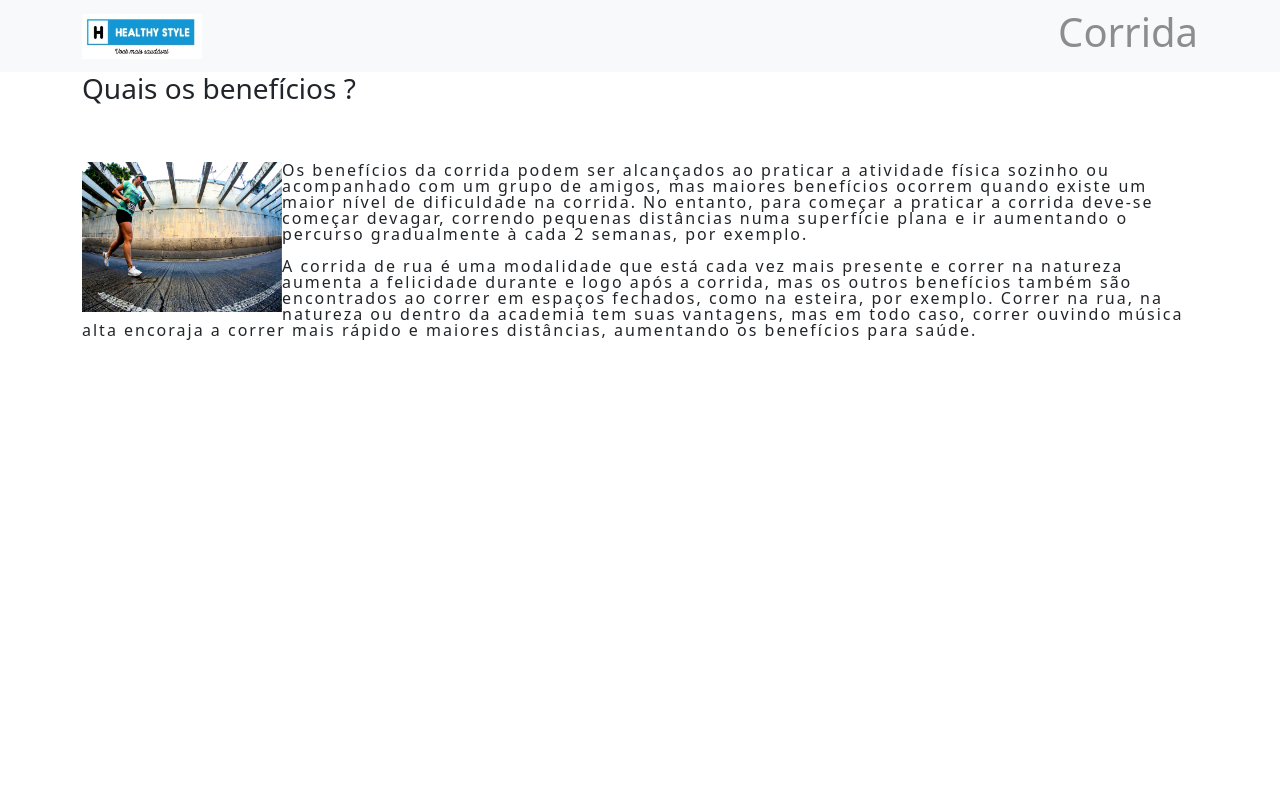
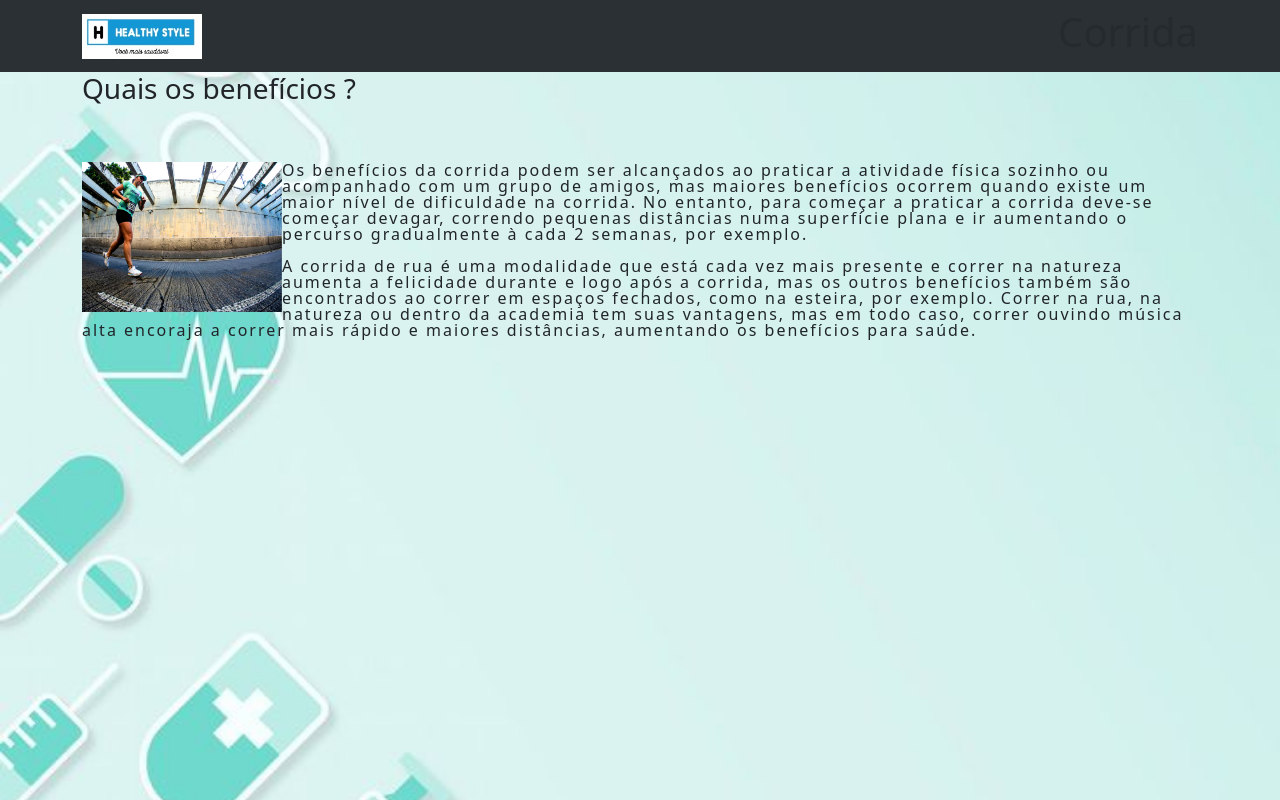
Before and after one commit to ErickFreitasCosta/HealthyStyle, a plain HTML site: page corrida/corrida.html in a window 1280 px wide. Drawn offline with nearby package versions, Linux system fonts and the light colour scheme.

Commit message:
ultimo01

```diff
--- a/Principal/style.css
+++ b/Principal/style.css
@@ -5,6 +5,7 @@ body{
     height: 700px;
     margin: 0;
     box-sizing: border-box;
+    background-image: url(../imagens/fundo.jpg);
 }
 
 nav{
--- a/corrida/corrida.css
+++ b/corrida/corrida.css
@@ -1,3 +1,7 @@
+body{
+    background-image: url(../imagens/fundo.jpg);
+    background-size: cover;
+}
 .lado{
     display: flex;
 }
--- a/corrida/corrida.html
+++ b/corrida/corrida.html
@@ -12,7 +12,7 @@
 </head>
 <body>
 
-    <nav class="navbar bg-body-tertiary">
+    <nav class="navbar bg-body-tertiary navbar bg-dark" data-bs-theme="dark">
         <div class="container lado">
           <div>
               <a class="navbar-brand" href="#">
```
Also changed, not shown: imagens/fundo.jpg (added).
